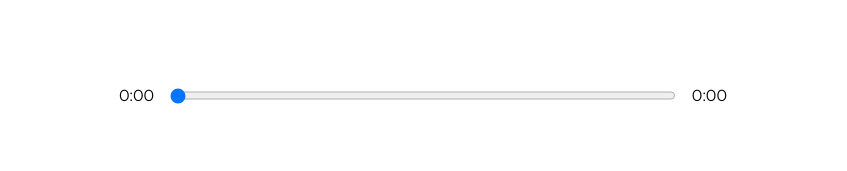
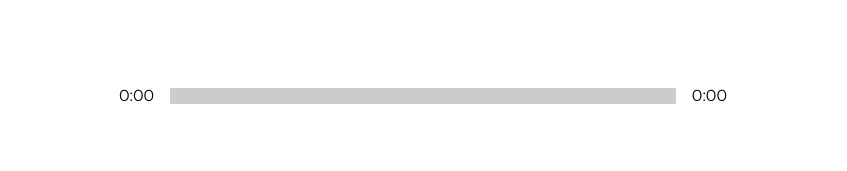
Before and after one commit to mvmarco/react-music-app, a React (Create React App) app: page / in a window 1280 px wide. Shown: the part 490-661 px from the top of the page, without its empty margins (217-1064 px from the left). Built offline with nearby package versions, Linux system fonts and the light colour scheme.

Commit message:
changing the range input

```diff
--- a/src/components/Player.js
+++ b/src/components/Player.js
@@ -156,6 +156,7 @@ const Player = ({
     <div className="player-container">
       <div className="time-control">
         <p>{formatTime(songInfo.currentTime)}</p>
+        <div className="track">
           <input
             onChange={dragHandler}
             min={0}
@@ -163,6 +164,9 @@ const Player = ({
             value={songInfo.currentTime}
             type="range"
           />
+          <div className="animate-track">
+          </div>
+        </div>
         <p>{songInfo.duration ? formatTime(songInfo.duration) : "0:00"}</p>
       </div>
       <div className="player-control">
--- a/src/styles/_player.scss
+++ b/src/styles/_player.scss
@@ -10,14 +10,47 @@
   width: 50%;
   // background-color: lightskyblue;
   display: flex;
-  justify-content: center;
+  align-items: center;
   input {
     width: 100%;
-    padding: 1rem 0rem;
+    // getting rid of the range styling
+    -webkit-appearance: none;
+    background-color: transparent;
+    cursor: pointer;
   }
   p {
     padding: 1rem;
   }
+}
+
+// removing the black border on focus on the range
+input[type="range"]:focus {
+  outline: none;
+}
+// changing the blue ball on focus on the range
+input[type="range"]::-webkit-slider-thumb {
+  -webkit-appearance: none;
+  height: 16px;
+  width: 16px;
+  background: black;
+}
+
+// track is the main div of the range input
+.track {
+  background: turquoise;
+  width: 100%;
+  height: 1rem;
+  position: relative;
+  border-radius: 1rem;
+}
+
+.animate-track {
+  background: rgb(204, 204, 204);
+  width: 100%;
+  height: 100%;
+  position: absolute;
+  top: 0;
+  left: 0;
 }
 
 .player-control {
```
Lines whose indentation alone changed are shown as unchanged.
